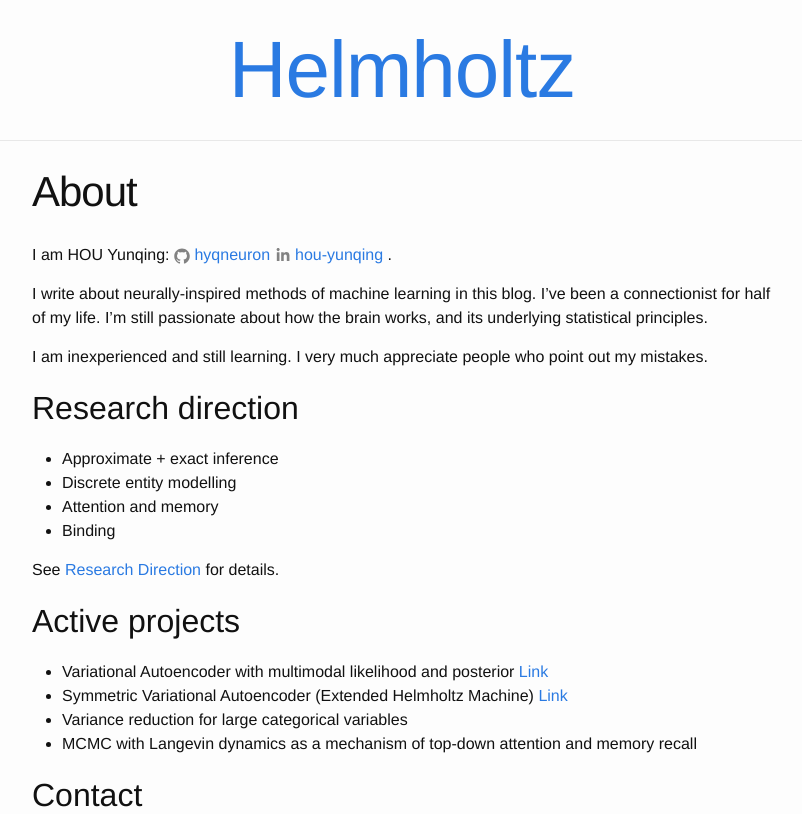
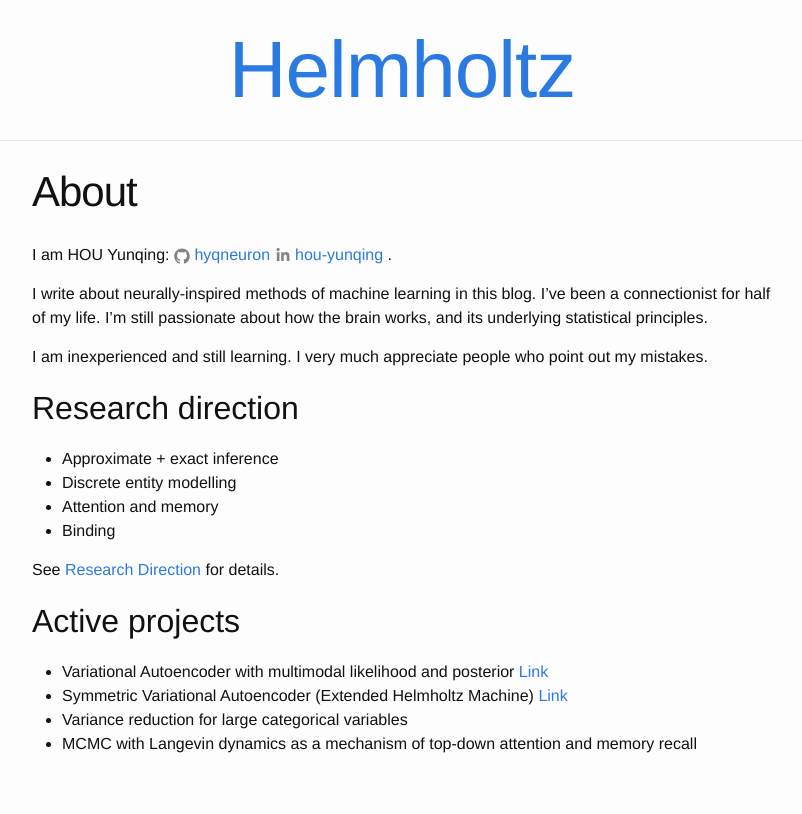
Before and after one commit to TheHelmholtz/thehelmholtz.github.io, a Jekyll site: the page built from about.md, in a window 1280 px wide. Shown: the top 814 px of the page, without its empty margins (238-1040 px from the left). Built offline with Jekyll 4.4.1, drawn with Linux system fonts in a browser that asks for light colours; grey boxes are pictures that could not be loaded.

```diff
--- a/about.md
+++ b/about.md
@@ -27,7 +27,3 @@ See [Research Direction](/direction) for details.
 * Symmetric Variational Autoencoder (Extended Helmholtz Machine) [Link](/blog/symmetric_vae)
 * Variance reduction for large categorical variables
 * MCMC with Langevin dynamics as a mechanism of top-down attention and memory recall
-
-## Contact
-
-Email: ![image](http://www.text2image.com/user_images/text2image_D21289_20170715_163519.png)
```
